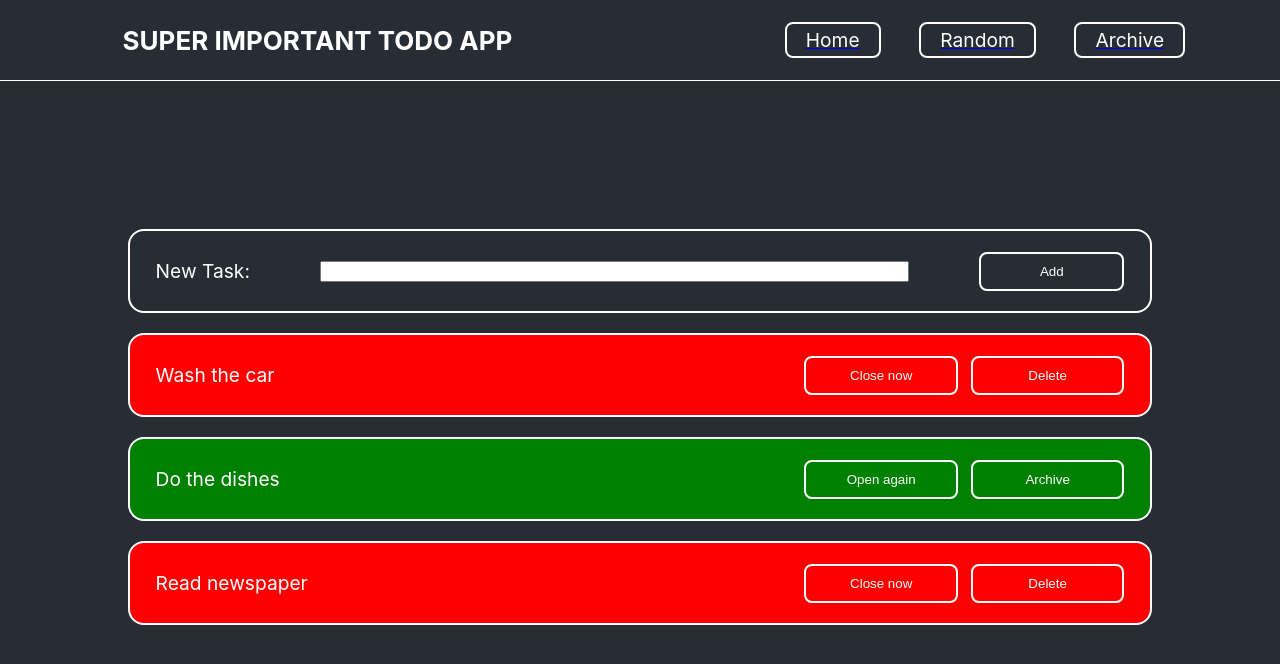
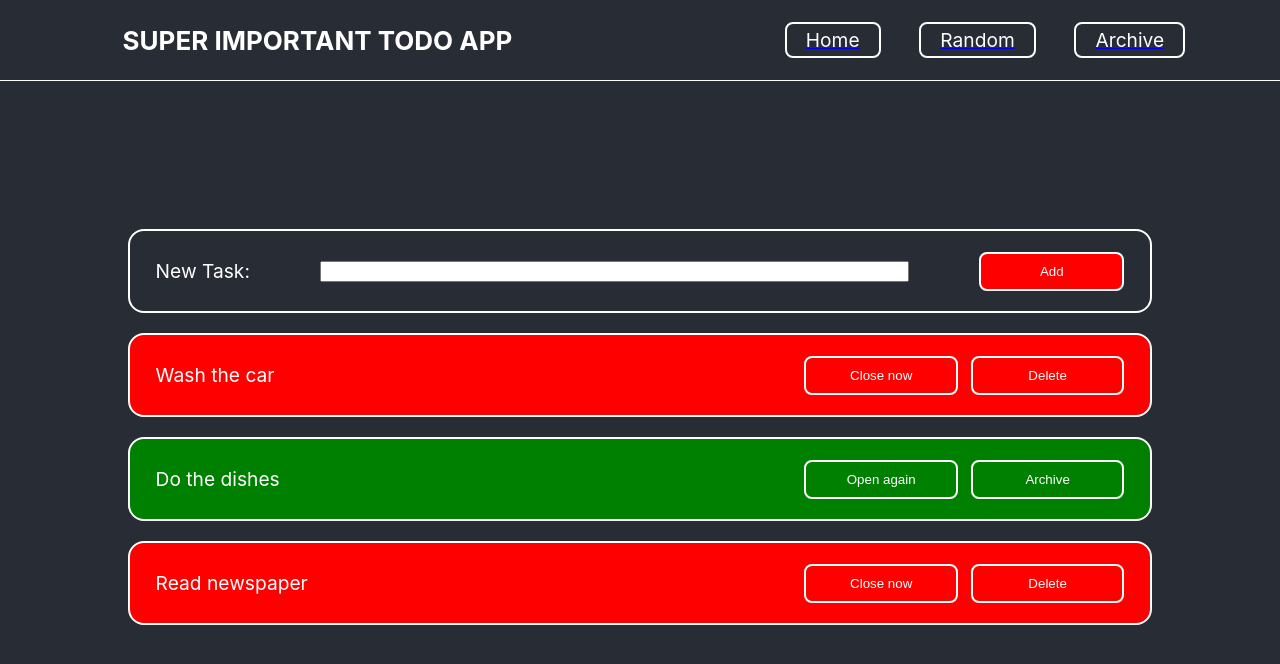
Before and after one commit to PhilippDemmelmair/todo, a React (Create React App) app: page / in a window 1280 px wide. Shown: the top 664 px of the page. Built offline with nearby package versions, Linux system fonts and the light colour scheme.

Commit message:
added function, to prevent empty or too long strings for new tasks

```diff
--- a/src/components/TaskObjects/Add.jsx
+++ b/src/components/TaskObjects/Add.jsx
@@ -7,7 +7,6 @@ function Add() {
   const addTodo = useTodo((state) => state.addTodo)
 
   return (
-    // TODO add function to prevent empty tasks
     <Form
       onSubmit={(event) => {
         // console.log(text)
@@ -23,7 +22,9 @@ function Add() {
         value={text}
         onChange={(event) => setText(event.target.value)}
       />
-      <Button type="submit">Add</Button>
+      <Button disabled={!text || text.length > 50} type="submit">
+        Add
+      </Button>
     </Form>
   )
 }
@@ -48,7 +49,7 @@ const TextInput = styled.input`
   width: 60%;
 `
 const Button = styled.button`
-  background: transparent;
+  background: ${(props) => (props.disabled ? 'red' : 'green')};
   color: #fff;
   padding: 10px 20px;
   width: 15%;
```
